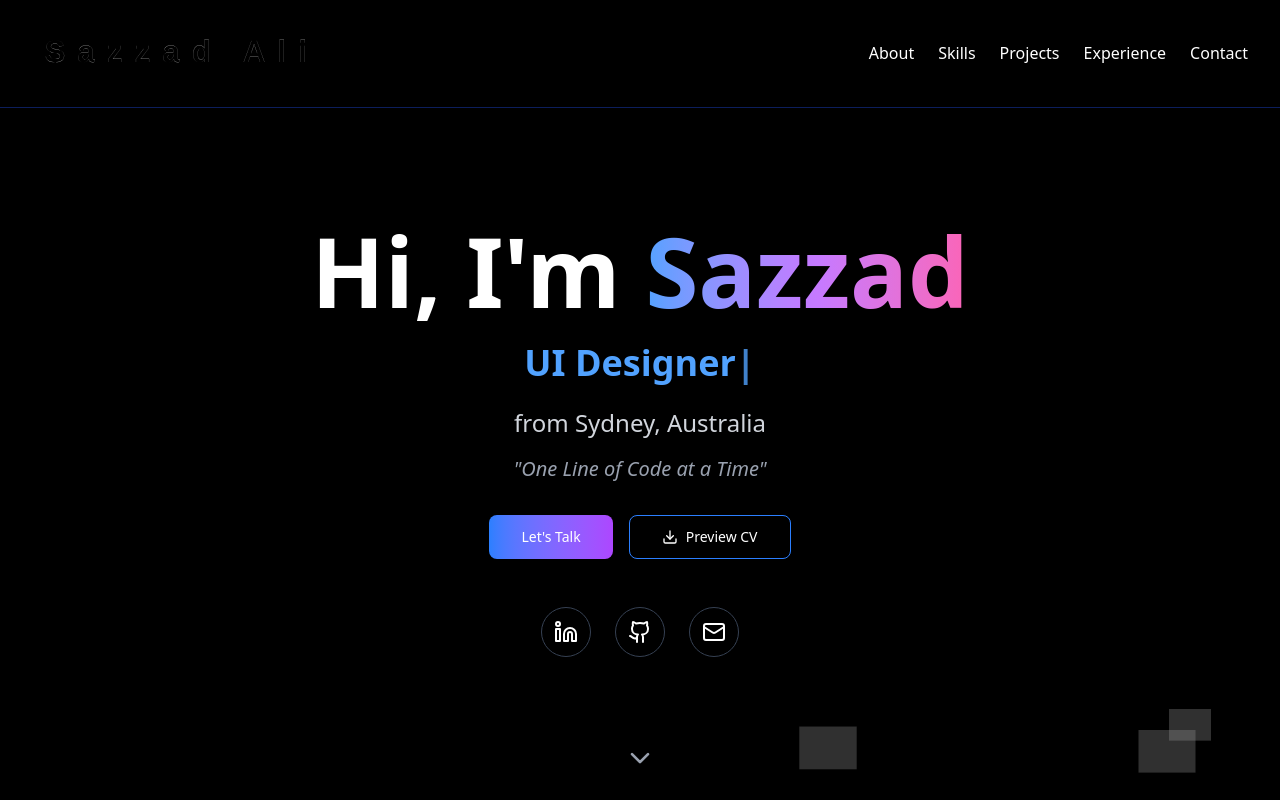
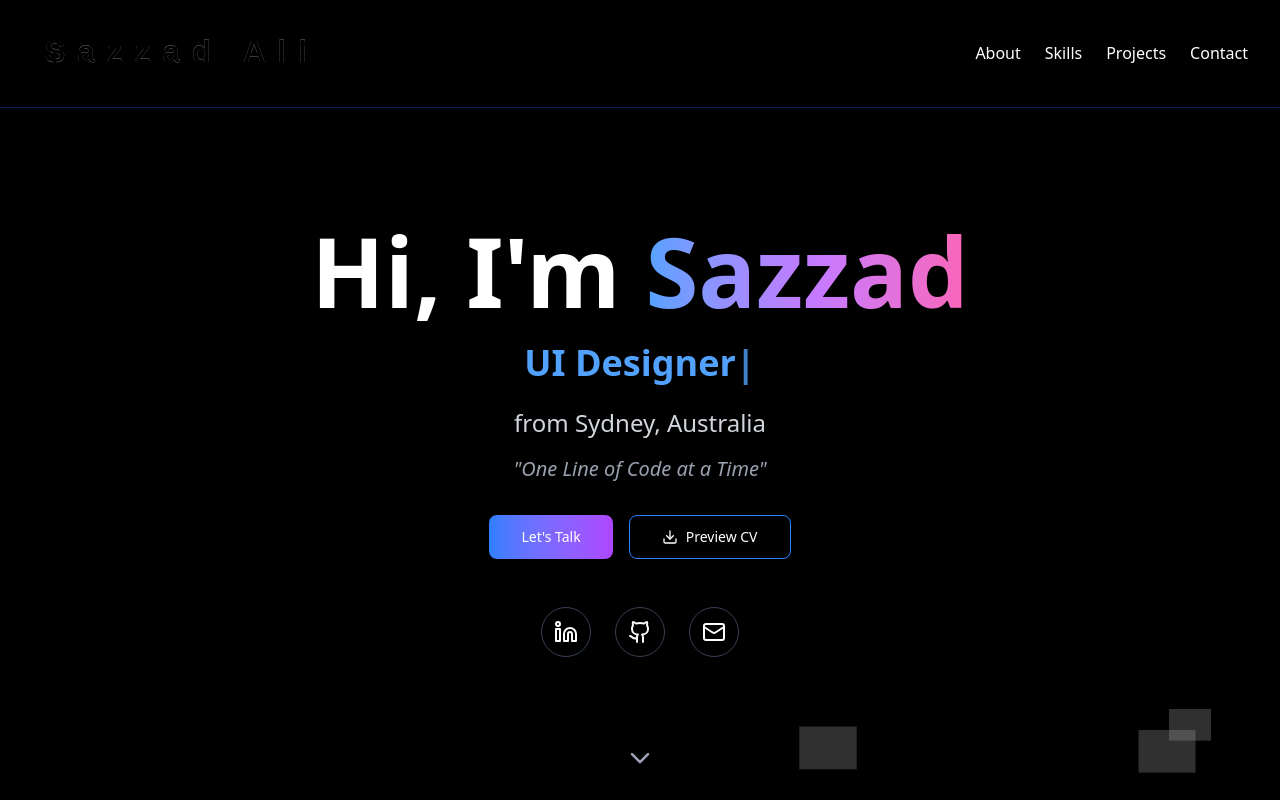
Before and after one commit to ali-sazzad/sazzadali-portfolio, a Next.js app: page / in a window 1280 px wide. Shown: the top 800 px of the page. Built offline with nearby package versions, Linux system fonts and the light colour scheme; grey boxes are pictures that could not be loaded.

Commit message:
fix experience tab

```diff
--- a/src/app/page.tsx
+++ b/src/app/page.tsx
@@ -376,7 +376,7 @@ useEffect(() => {
 
           {/* Desktop Navigation */}
           <div className="cursor-pointer hidden md:flex space-x-6">
-            {["About", "Skills", "Projects", "Experience", "Contact"].map((item, index) => (
+            {["About", "Skills", "Projects", "Contact"].map((item, index) => (
               <motion.a
                 key={item}
                 href={`#${item.toLowerCase()}`}
@@ -408,7 +408,7 @@ useEffect(() => {
             className="absolute top-full left-0 right-0 bg-black/95 backdrop-blur-md border-b border-gray-800/50 p-6 md:hidden"
           >
           <div className="flex flex-col space-y-4">
-            {["About", "Skills", "Projects", "Experience", "Contact"].map((item) => (
+            {["About", "Skills", "Projects", "Contact"].map((item) => (
             <a
               key={item}
               href={`#${item.toLowerCase()}`}
```
